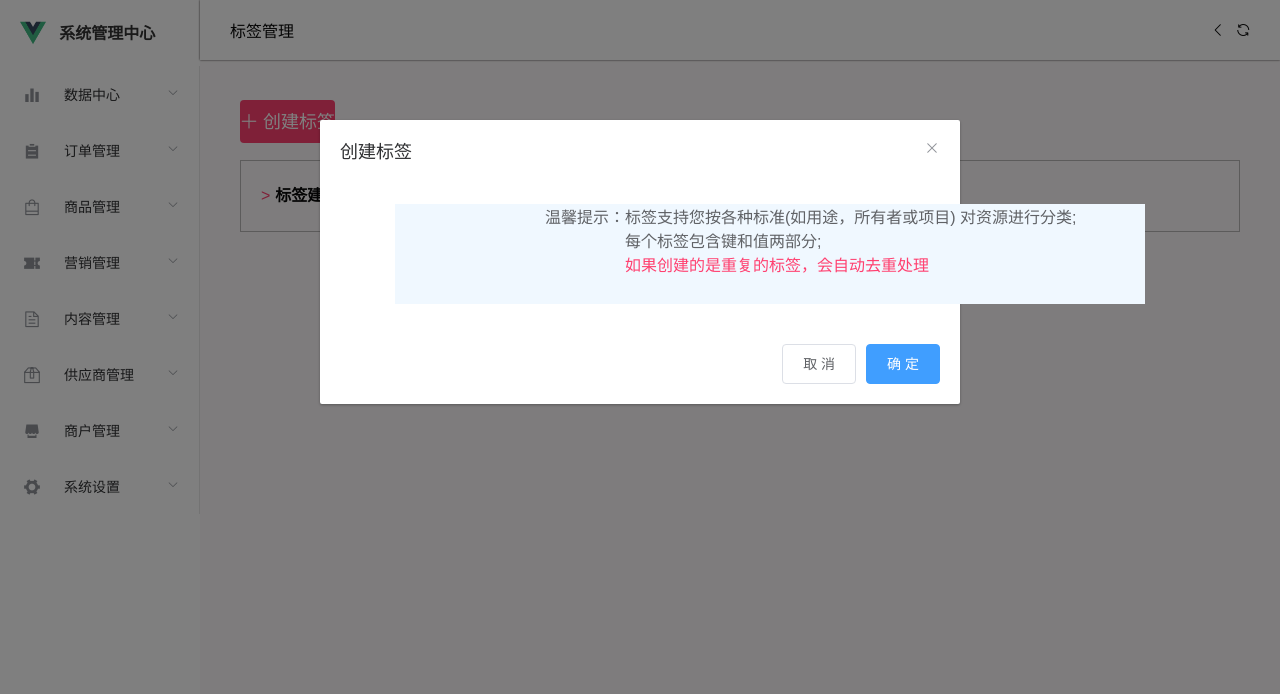
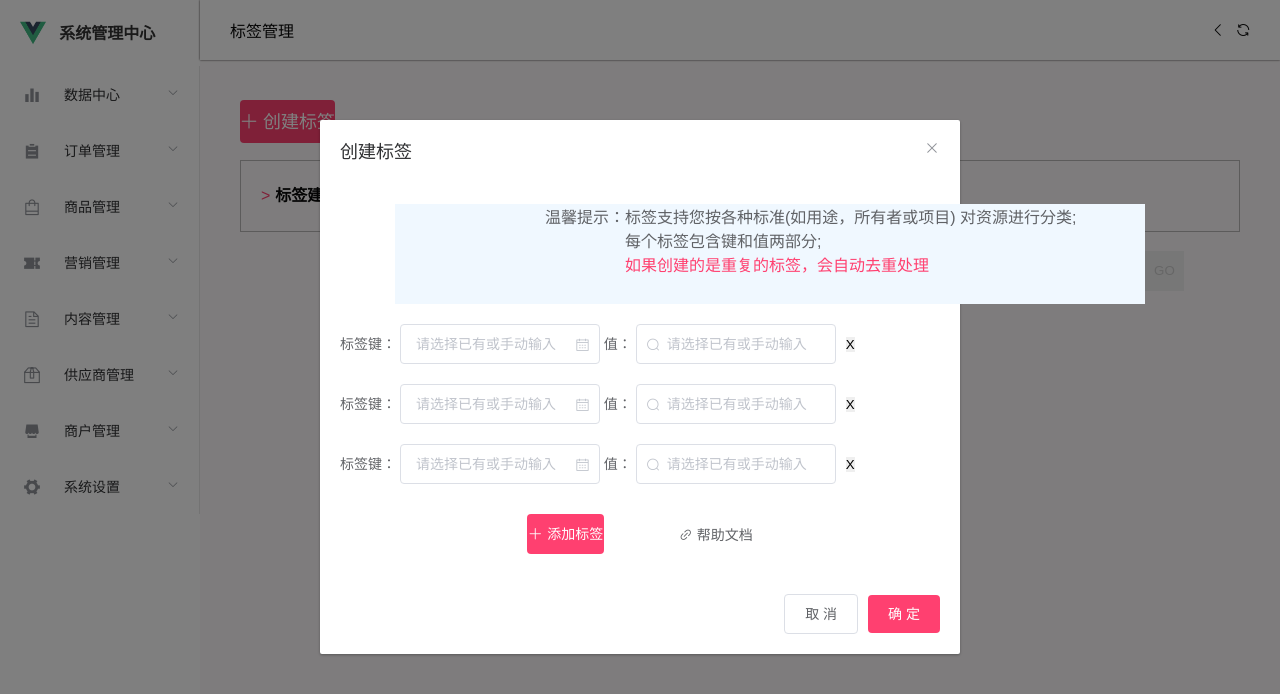
Before and after one commit to bo-ddd/union-b, a Vue app: page /content/label in a window 1280 px wide. Both pictures are taken after a click on the button "创建标签". Shown: the top 694 px of the page. Built offline with nearby package versions, Linux system fonts and the light colour scheme.

Commit message:
更改了label页面

```diff
--- a/src/views/content/Label.vue
+++ b/src/views/content/Label.vue
@@ -3,27 +3,108 @@
     <div class="top">
       <div class="left">
         <el-row>
-            <el-button class="query" icon="el-icon-plus" type="text" @click="dialogFormVisible = true">创建标签</el-button>
+          <el-button
+            class="query"
+            icon="el-icon-plus"
+            type="text"
+            @click="dialogFormVisible = true"
+            >创建标签</el-button
+          >
         </el-row>
         <el-dialog title="创建标签" :visible.sync="dialogFormVisible">
           <el-form :model="form">
             <div class="wen">
               <p>
-        温馨提示：标签支持您按各种标准(如用途，所有者或项目) 对资源进行分类;
+                温馨提示：标签支持您按各种标准(如用途，所有者或项目)
+                对资源进行分类;
               </p>
               <p class="pp">每个标签包含键和值两部分;</p>
               <p class="p2">如果创建的是重复的标签，会自动去重处理</p>
             </div>
+            <div class="f">
+              <div class="demo-input-suffix">
+                标签键：
+                <el-input
+                  class="input1"
+                  placeholder="请选择已有或手动输入"
+                  v-model="input3"
+                >
+                  <i slot="suffix" class="el-input__icon el-icon-date"></i>
+                </el-input>
+                值：
+                <el-input
+                  class="input1"
+                  placeholder="请选择已有或手动输入"
+                  v-model="input4"
+                >
+                  <i slot="prefix" class="el-input__icon el-icon-search"></i>
+                </el-input>
+                <button class="bu">X</button>
+              </div>
+              <div class="demo-input-suffix">
+                标签键：
+                <el-input
+                  class="input1"
+                  placeholder="请选择已有或手动输入"
+                  v-model="input3"
+                >
+                  <i slot="suffix" class="el-input__icon el-icon-date"></i>
+                </el-input>
+                值：
+                <el-input
+                  class="input1"
+                  placeholder="请选择已有或手动输入"
+                  v-model="input4"
+                >
+                  <i slot="prefix" class="el-input__icon el-icon-search"></i>
+                </el-input>
+                <button class="bu">X</button>
+              </div>
+              <div class="demo-input-suffix">
+                标签键：
+                <el-input
+                  class="input1"
+                  placeholder="请选择已有或手动输入"
+                  v-model="input3"
+                >
+                  <i slot="suffix" class="el-input__icon el-icon-date"></i>
+                </el-input>
+                值：
+                <el-input
+                  class="input1"
+                  placeholder="请选择已有或手动输入"
+                  v-model="input4"
+                >
+                  <i slot="prefix" class="el-input__icon el-icon-search"></i>
+                </el-input>
+                <button class="bu">X</button>
+              </div>
+            </div>
 
+            <div class="se">
+              <el-row>
+                <el-button
+                  class="query1"
+                  icon="el-icon-plus"
+                  type="text"
+                  @click="dialogFormVisible = true"
+                  >添加标签</el-button
+                >
+              </el-row>
 
-
+              <el-link> <i class="el-icon-link"></i> 帮助文档</el-link>
+            </div>
           </el-form>
           <div slot="footer" class="dialog-footer">
             <el-button @click="dialogFormVisible = false">取 消</el-button>
-    <el-button type="primary" @click="dialogFormVisible = false,aaa()">确 定</el-button>
+            <el-button
+              class="que"
+              type="primary"
+              @click="(dialogFormVisible = false), third-left()"
+              >确 定</el-button
+            >
           </div>
         </el-dialog>
-
       </div>
       <div class="right">
         <div>
@@ -50,19 +131,114 @@
       </div>
     </div>
     <div class="third">
+      <div class="third-left">
+        <div class="t-f">
+          每页展示 &nbsp;
+          <el-select v-model="value" placeholder="请选择">
+            <el-option
+              v-for="item in options"
+              :key="item.value"
+              :label="item.label"
+              :value="item.value"
+            >
+            </el-option>
+          </el-select>
+        </div>
+          <i class="el-icon-arrow-left"></i>
+        <!-- <div class="rrr"></div> -->
+        <el-input class="rrr" v-model="input"></el-input>
+          <i class="el-icon-arrow-right"></i>
+        <div>
+        跳转至
+        <el-input class="i" v-model="input"></el-input>
+        <button class="go">GO</button>
 
+        </div>
+      </div>
     </div>
   </div>
 </template>
 <style scoped lang='scss'>
-.pp{
+.go{
+    width: 40px;
+    height: 40px;
+    border: none;
+    color: #ccc;
+}
+.i{
+    width: 50px;
+}
+.third-left {
+  width: 600px;
+  height: 50px;
+  float: right;
+  margin-top: 20px;
+}
+.el-icon-arrow-left {
+  margin-top: 10px;
+  float: left;
+  margin-left: 30px;
+}
+.el-icon-arrow-right {
+  margin-top: 10px;
+  float: left;
+}
+.rrr {
+  width: 40px;
+  height: 40px;
+  float: left;
+  border: none;
+}
+.el-link_inner{
+    border: none;
+}
+.kkk {
+  width: 30px;
+  height: 30px;
+  float: left;
+  margin-left: 30px;
+}
+.t-f {
+  width: 300px;
+  height: 50px;
+  float: left;
+  text-align: left;
+}
+.que {
+  background-color: #ff4070;
+  border: none;
+}
+.query1 {
+  background-color: #ff4070;
+  color: #fff;
+}
+.se {
+  display: flex;
+  justify-content: space-around;
+  width: 300px;
+  margin-left: 150px;
+  margin-top: 30px;
+}
+.bu {
+  margin-left: 10px;
+}
+.demo-input-suffix {
+  margin-top: 20px;
+}
+.input1 {
+  width: 200px;
+}
+.f {
+  margin: auto;
+}
+.pp {
   margin-left: 80px;
 }
-.p2{
+.p2 {
   margin-left: 80px;
   color: #ff4070;
 }
-.wen{
+.wen {
   width: 600px;
   height: 100px;
   margin-left: 55px;
@@ -90,7 +266,7 @@
   width: 100px;
   height: 50px;
 }
-.query{
+.query {
   background-color: #ff4070;
   font-size: 18px;
   border: none;
@@ -100,7 +276,7 @@
 .right {
   width: 500px;
   height: 40px;
-  margin-left: 1200px;
+  margin-left: 1150px;
 }
 .center {
   width: 30px;
@@ -124,7 +300,9 @@
 .s {
   margin-left: 5px;
 }
-
+.third {
+  height: 90px;
+}
 </style>
 <script>
 export default {
@@ -136,17 +314,8 @@ export default {
       select: "",
       dialogTableVisible: false,
       dialogFormVisible: false,
-        form: {
-          avatorName: '',
-          age : '',
-          sex: '0',
-          avatorImg: '',
-          classId: '',
-          description: '',
-          phone: '',
-
-        },
-        formLabelWidth: '200px'
+      form: {},
+      formLabelWidth: "200px",
     };
   },
 };
```
Lines whose indentation alone changed are shown as unchanged.
